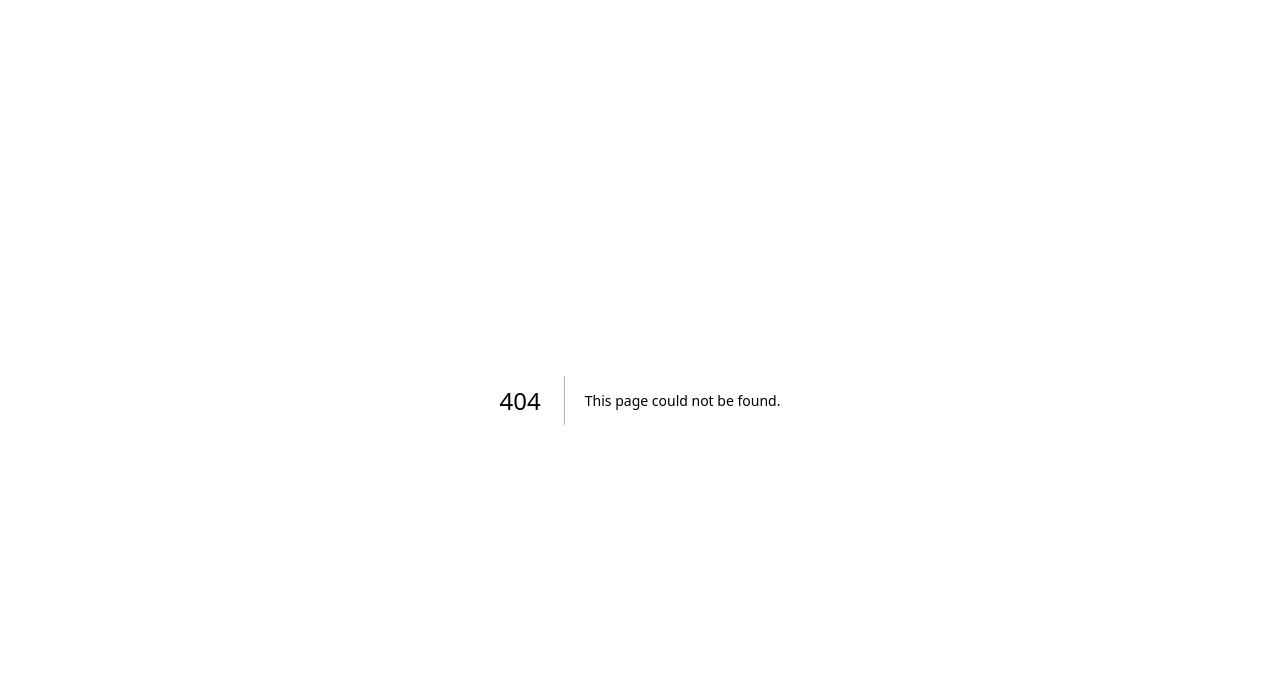
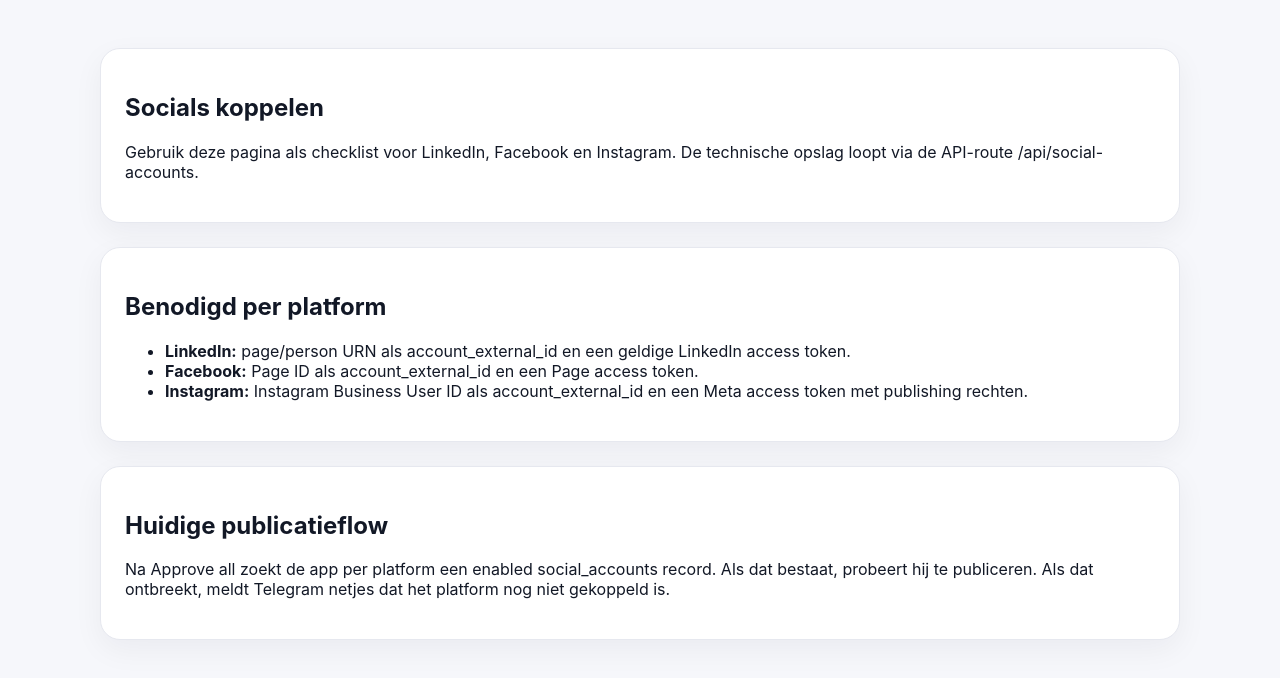
Before and after one commit to leon-blip75/social-ai-automated, a Next.js app: page /connect in a window 1280 px wide. Before the commit this address had no page. Shown: the top 678 px of the page. Built offline with nearby package versions, Linux system fonts and the light colour scheme.

Commit message:
Add social connection instructions page

```diff
--- /dev/null
+++ b/app/connect/page.tsx
@@ -0,0 +1,24 @@
+export default function ConnectPage() {
+  return (
+    <main className="container hero">
+      <section className="card">
+        <h1>Socials koppelen</h1>
+        <p>Gebruik deze pagina als checklist voor LinkedIn, Facebook en Instagram. De technische opslag loopt via de API-route /api/social-accounts.</p>
+      </section>
+
+      <section className="card">
+        <h2>Benodigd per platform</h2>
+        <ul>
+          <li><strong>LinkedIn:</strong> page/person URN als account_external_id en een geldige LinkedIn access token.</li>
+          <li><strong>Facebook:</strong> Page ID als account_external_id en een Page access token.</li>
+          <li><strong>Instagram:</strong> Instagram Business User ID als account_external_id en een Meta access token met publishing rechten.</li>
+        </ul>
+      </section>
+
+      <section className="card">
+        <h2>Huidige publicatieflow</h2>
+        <p>Na Approve all zoekt de app per platform een enabled social_accounts record. Als dat bestaat, probeert hij te publiceren. Als dat ontbreekt, meldt Telegram netjes dat het platform nog niet gekoppeld is.</p>
+      </section>
+    </main>
+  );
+}
```
